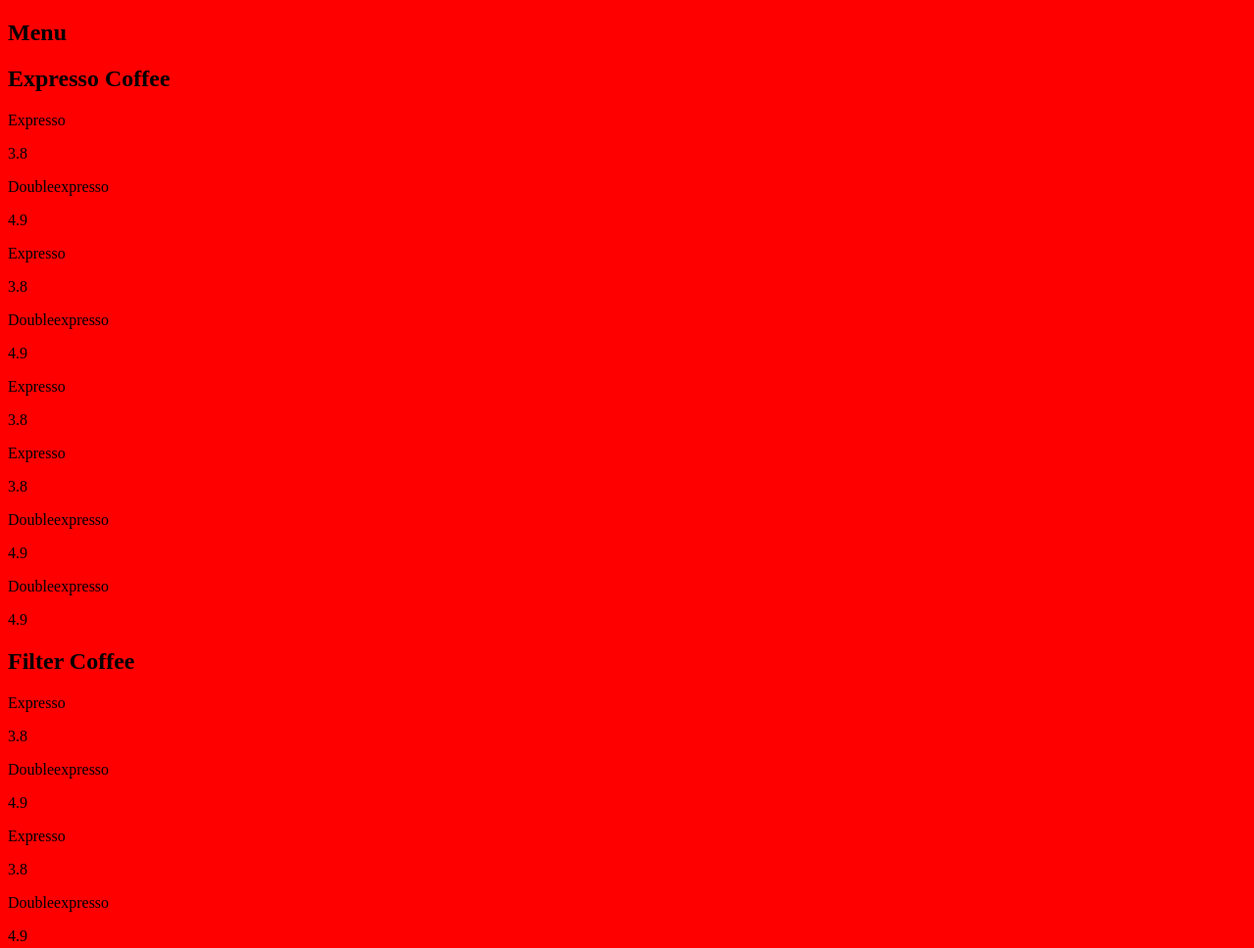
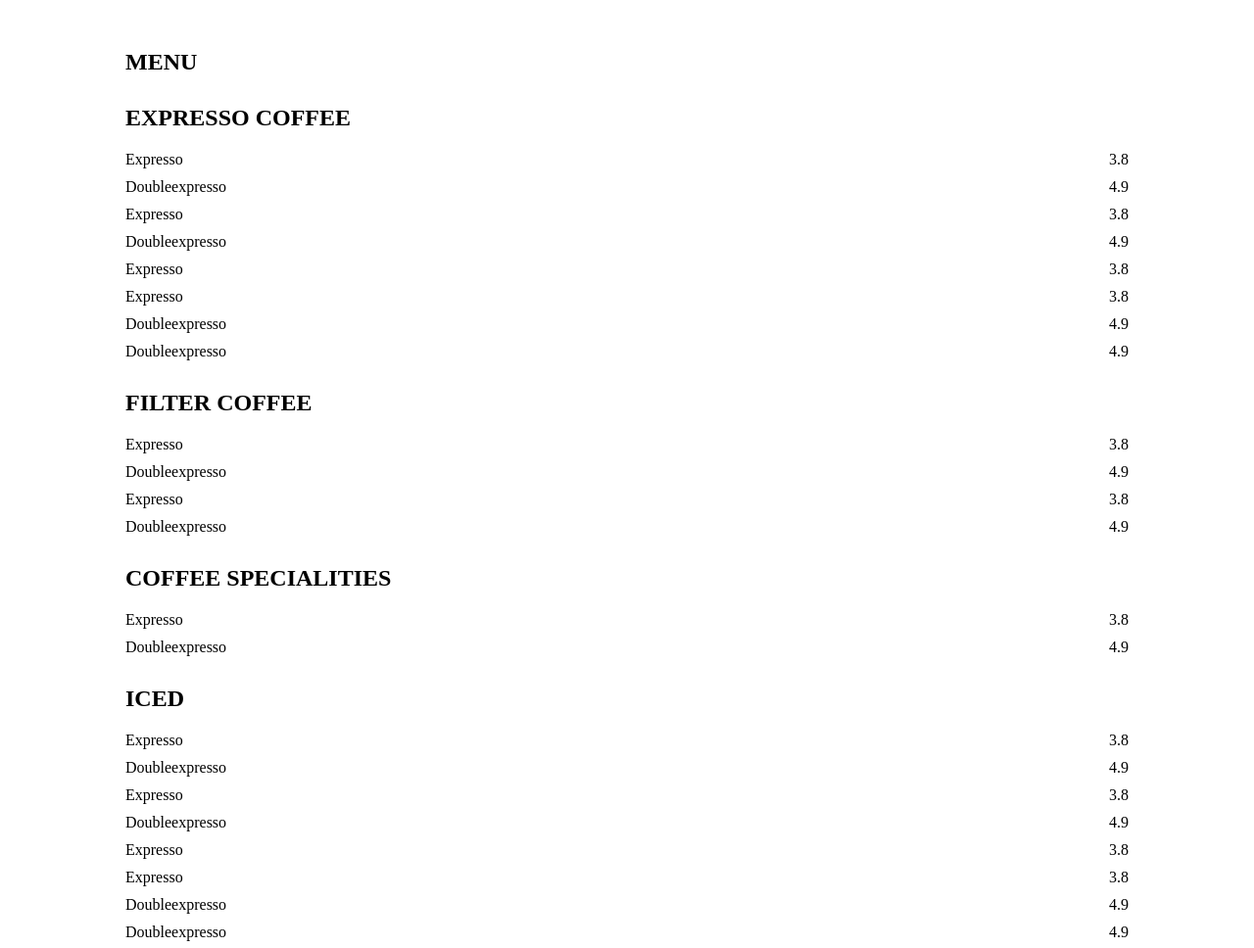
Before and after one commit to themainkane/Hackathon-one, a website built with Vite: page menu.html in a window 1280 px wide. Shown: the top 968 px of the page at 98% size. Built offline with nearby package versions, Linux system fonts and the light colour scheme.

Commit message:
Changed the HTML structure

```diff
--- a/index.html
+++ b/menu.html
@@ -101,8 +101,10 @@
                                 <p>Doubleexpresso</p>
                                 <p>4.9</p>
                             </div>
-                            <div class="menu__list-extra">
-                                <h2>Coffee Specialities</h2>
+                            <div class="menu__list-item">
+                                <p>Expresso</p>
+                                <p>3.8</p>
+                            </div>
                             <div class="menu__list-item">
                                 <p>Expresso</p>
                                 <p>3.8</p>
@@ -111,6 +113,9 @@
                                 <p>Doubleexpresso</p>
                                 <p>4.9</p>
                             </div>
+                            <div class="menu__list-item">
+                                <p>Doubleexpresso</p>
+                                <p>4.9</p>
                             </div>
                         </div>
                     </div>
--- a/scss/index.scss
+++ b/scss/index.scss
@@ -4,5 +4,7 @@
 *,
 *::after,
 *::before {
+  margin: 0;
+  padding: 0;
   box-sizing: border-box;
 }
--- a/scss/menu.scss
+++ b/scss/menu.scss
@@ -1,3 +1,36 @@
-body {
-  background-color: red;
+@import "./variables";
+
+.section__menu {
+  width: 100%;
+  padding-top: 50px;
+  padding-bottom: 50px;
+  background-color: $tertiarty_color;
+
+  .section__menu-content {
+    width: 80%;
+    margin: auto;
+    h1 {
+      margin-bottom: 30px;
+      text-transform: uppercase;
+    }
+    .row {
+      .column {
+        margin-bottom: 30px;
+        h2 {
+          text-transform: uppercase;
+          margin-bottom: 20px;
+        }
+        .menu__list {
+          .menu__list-item {
+            display: flex;
+            justify-content: space-between;
+            margin-top: 10px;
+          }
+          .menu__list-extra {
+            margin-top: 30px;
+          }
+        }
+      }
+    }
+  }
 }
```
Lines whose indentation alone changed are shown as unchanged.
